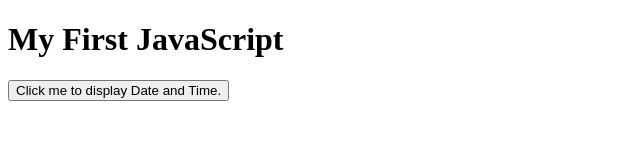
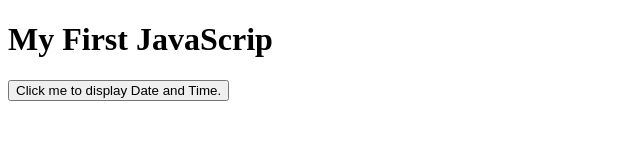
Before and after one commit to mundeb456/index_html, a plain HTML site: page index.html in a window 1280 px wide. Shown: the full height of the page, 0-640 px from the left. Drawn offline with Linux system fonts and the light colour scheme.

Commit message:
Update index.html

```diff
--- a/index.html
+++ b/index.html
@@ -2,7 +2,7 @@
 <html>
 <body>
 
-<h1>My First JavaScript</h1>
+<h1>My First JavaScrip</h1>
 
 <button type="button"
 onclick="document.getElementById('demo').innerHTML = Date()">
```
